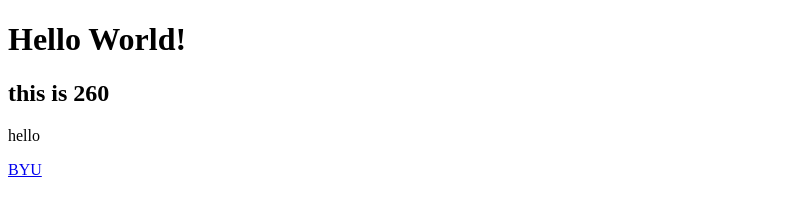
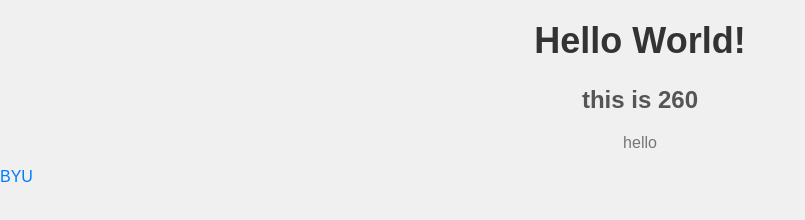
Before and after one commit to isaacerdman/startup, a plain HTML site: page index.html in a window 1280 px wide. Shown: the whole page, without its empty margins (0-805 px from the left). Drawn offline with Linux system fonts and the light colour scheme.

Commit message:
linking html and css together

```diff
--- a/index.html
+++ b/index.html
@@ -1,4 +1,7 @@
 <!DOCTYPE html>
+<head>
+    <link rel="stylesheet" type="text/css" href="index.css">
+</head>
 <body>
     <h1>Hello World!</h1>
     <h2>this is 260</h2>
```
